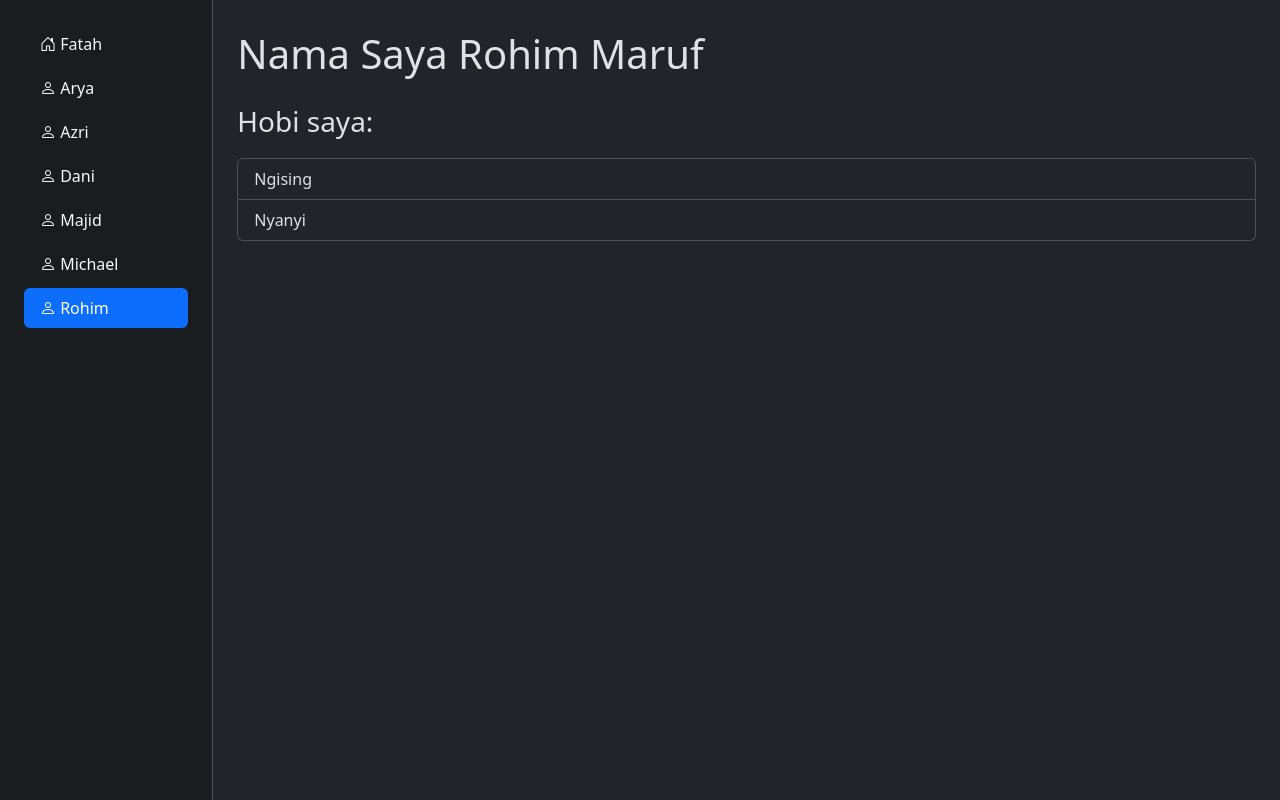
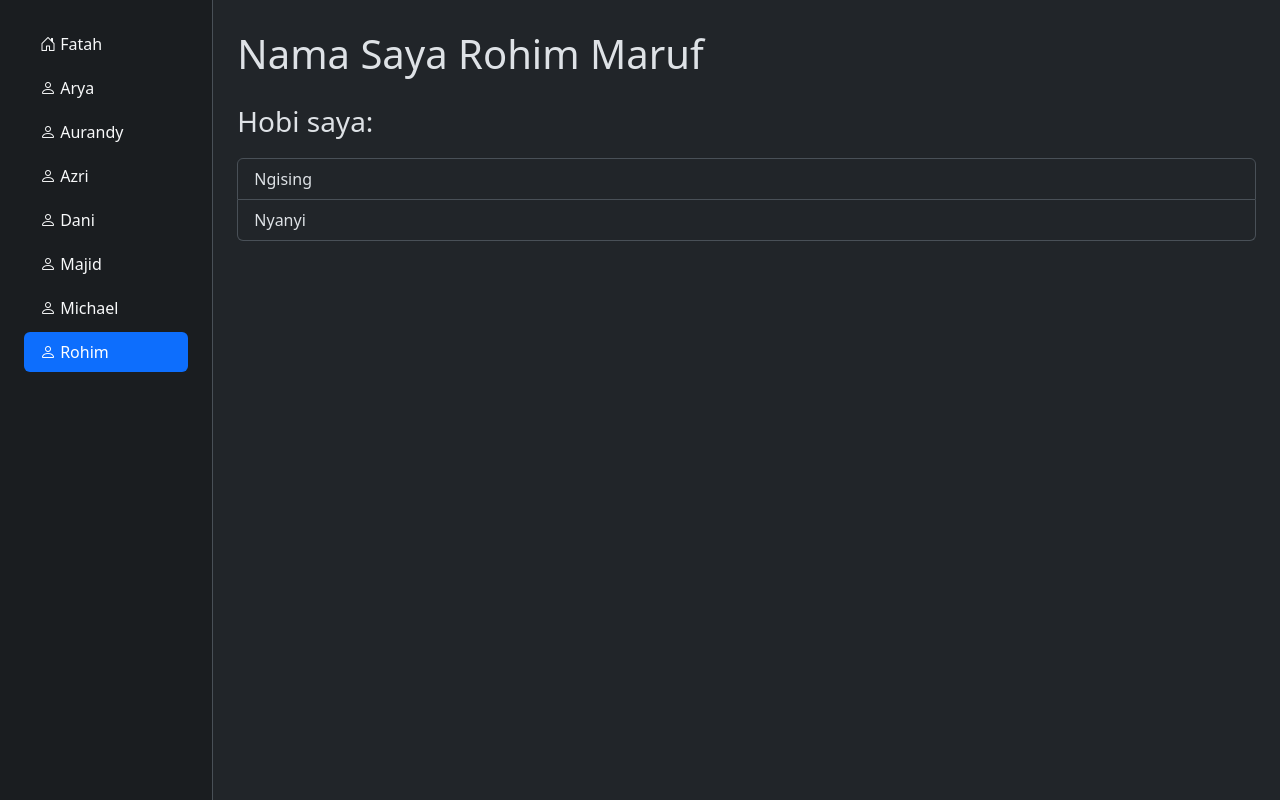
Before and after one commit to ngalong-ngoding/ngalong-gudang, a PHP site: page /ngalong-gudang/rohim in a window 1280 px wide. Run offline with PHP 8.4, Linux system fonts and the light colour scheme.

Commit message:
aurandy joined

```diff
--- a/includes/sidebar.php
+++ b/includes/sidebar.php
@@ -8,6 +8,11 @@
         <li class="nav-item">
             <a href="arya" class="nav-link <?php echo isset($_GET["route"]) && $_GET["route"] == 'arya' ? 'active' : 'text-light-emphasis'; ?>">
                 <i class="bi bi-person"></i> Arya
+            </a>
+        </li>
+        <li class="nav-item">
+            <a href="aurandy" class="nav-link <?php echo isset($_GET["route"]) && $_GET["route"] == 'aurandy' ? 'active' : 'text-light-emphasis'; ?>">
+                <i class="bi bi-person"></i> Aurandy
             </a>
         </li>
         <li class="nav-item">
```
